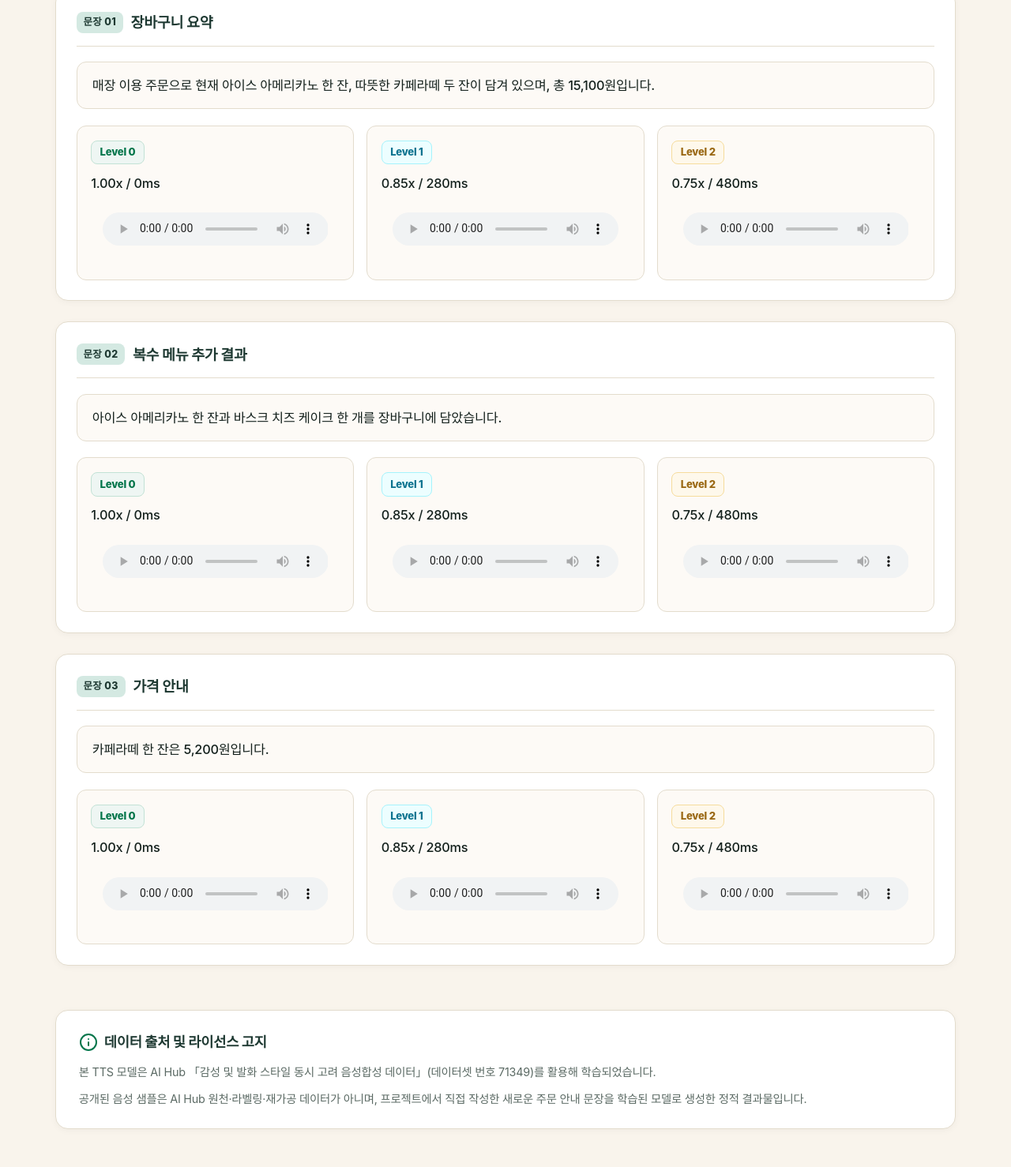
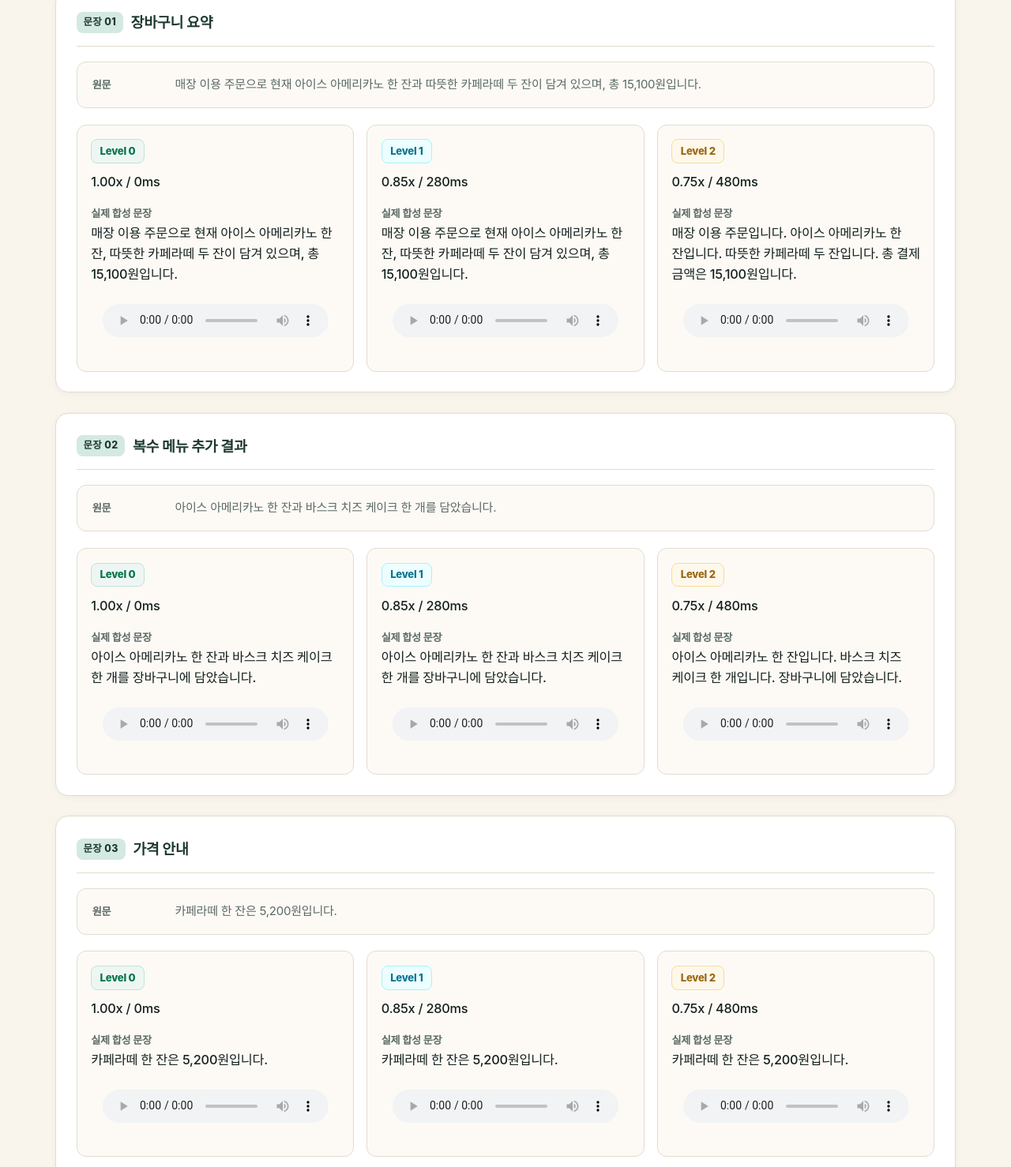
Before and after one commit to nanocode00/tts_showcase, a plain HTML site: page speed-levels.html in a window 1280 px wide. Shown: the part 917-2395 px from the top of the page at 79% size. Drawn offline with Linux system fonts and the light colour scheme; a web font is replaced by a local one.

Commit message:
fix: Adaptive TTS 원문과 실제 발화 비교 반영

```diff
--- a/speed-levels.html
+++ b/speed-levels.html
@@ -136,22 +136,25 @@
       <article class="sample-card">
         <div class="sample-header"><div class="sample-title-group"><span class="case-badge">문장 01</span><h3 class="sample-title">장바구니 요약</h3></div></div>
         <div class="sentence-meta-box">
-          <p class="pane-text" style="margin:0">매장 이용 주문으로 현재 아이스 아메리카노 한 잔, 따뜻한 카페라떼 두 잔이 담겨 있으며, 총 15,100원입니다.</p>
+          <div class="sentence-row"><span class="sentence-label">원문</span><span class="text-original">매장 이용 주문으로 현재 아이스 아메리카노 한 잔과 따뜻한 카페라떼 두 잔이 담겨 있으며, 총 15,100원입니다.</span></div>
         </div>
         <div class="comparison-grid comparison-3col">
           <div class="comparison-pane">
             <div class="pane-header"><span class="pane-model-badge badge-lvl0">Level 0</span></div>
             <p class="pane-text">1.00x / 0ms</p>
+            <p class="pane-text"><span class="sentence-label">실제 합성 문장</span><br>매장 이용 주문으로 현재 아이스 아메리카노 한 잔, 따뜻한 카페라떼 두 잔이 담겨 있으며, 총 15,100원입니다.</p>
             <div class="audio-player-box-compact"><audio controls preload="metadata" src="audio/speed-quantity-price-level-0.wav"></audio></div>
           </div>
           <div class="comparison-pane">
             <div class="pane-header"><span class="pane-model-badge badge-lvl1">Level 1</span></div>
             <p class="pane-text">0.85x / 280ms</p>
+            <p class="pane-text"><span class="sentence-label">실제 합성 문장</span><br>매장 이용 주문으로 현재 아이스 아메리카노 한 잔, 따뜻한 카페라떼 두 잔이 담겨 있으며, 총 15,100원입니다.</p>
             <div class="audio-player-box-compact"><audio controls preload="metadata" src="audio/speed-quantity-price-level-1.wav"></audio></div>
           </div>
           <div class="comparison-pane">
             <div class="pane-header"><span class="pane-model-badge badge-lvl2">Level 2</span></div>
             <p class="pane-text">0.75x / 480ms</p>
+            <p class="pane-text"><span class="sentence-label">실제 합성 문장</span><br>매장 이용 주문입니다. 아이스 아메리카노 한 잔입니다. 따뜻한 카페라떼 두 잔입니다. 총 결제 금액은 15,100원입니다.</p>
             <div class="audio-player-box-compact"><audio controls preload="metadata" src="audio/speed-quantity-price-level-2.wav"></audio></div>
           </div>
         </div>
@@ -160,22 +163,25 @@
       <article class="sample-card">
         <div class="sample-header"><div class="sample-title-group"><span class="case-badge">문장 02</span><h3 class="sample-title">복수 메뉴 추가 결과</h3></div></div>
         <div class="sentence-meta-box">
-          <p class="pane-text" style="margin:0">아이스 아메리카노 한 잔과 바스크 치즈 케이크 한 개를 장바구니에 담았습니다.</p>
+          <div class="sentence-row"><span class="sentence-label">원문</span><span class="text-original">아이스 아메리카노 한 잔과 바스크 치즈 케이크 한 개를 담았습니다.</span></div>
         </div>
         <div class="comparison-grid comparison-3col">
           <div class="comparison-pane">
             <div class="pane-header"><span class="pane-model-badge badge-lvl0">Level 0</span></div>
             <p class="pane-text">1.00x / 0ms</p>
+            <p class="pane-text"><span class="sentence-label">실제 합성 문장</span><br>아이스 아메리카노 한 잔과 바스크 치즈 케이크 한 개를 장바구니에 담았습니다.</p>
             <div class="audio-player-box-compact"><audio controls preload="metadata" src="audio/speed-unit-level-0.wav"></audio></div>
           </div>
           <div class="comparison-pane">
             <div class="pane-header"><span class="pane-model-badge badge-lvl1">Level 1</span></div>
             <p class="pane-text">0.85x / 280ms</p>
+            <p class="pane-text"><span class="sentence-label">실제 합성 문장</span><br>아이스 아메리카노 한 잔과 바스크 치즈 케이크 한 개를 장바구니에 담았습니다.</p>
             <div class="audio-player-box-compact"><audio controls preload="metadata" src="audio/speed-unit-level-1.wav"></audio></div>
           </div>
           <div class="comparison-pane">
             <div class="pane-header"><span class="pane-model-badge badge-lvl2">Level 2</span></div>
             <p class="pane-text">0.75x / 480ms</p>
+            <p class="pane-text"><span class="sentence-label">실제 합성 문장</span><br>아이스 아메리카노 한 잔입니다. 바스크 치즈 케이크 한 개입니다. 장바구니에 담았습니다.</p>
             <div class="audio-player-box-compact"><audio controls preload="metadata" src="audio/speed-unit-level-2.wav"></audio></div>
           </div>
         </div>
@@ -184,22 +190,25 @@
       <article class="sample-card">
         <div class="sample-header"><div class="sample-title-group"><span class="case-badge">문장 03</span><h3 class="sample-title">가격 안내</h3></div></div>
         <div class="sentence-meta-box">
-          <p class="pane-text" style="margin:0">카페라떼 한 잔은 5,200원입니다.</p>
+          <div class="sentence-row"><span class="sentence-label">원문</span><span class="text-original">카페라떼 한 잔은 5,200원입니다.</span></div>
         </div>
         <div class="comparison-grid comparison-3col">
           <div class="comparison-pane">
             <div class="pane-header"><span class="pane-model-badge badge-lvl0">Level 0</span></div>
             <p class="pane-text">1.00x / 0ms</p>
+            <p class="pane-text"><span class="sentence-label">실제 합성 문장</span><br>카페라떼 한 잔은 5,200원입니다.</p>
             <div class="audio-player-box-compact"><audio controls preload="metadata" src="audio/speed-price-level-0.wav"></audio></div>
           </div>
           <div class="comparison-pane">
             <div class="pane-header"><span class="pane-model-badge badge-lvl1">Level 1</span></div>
             <p class="pane-text">0.85x / 280ms</p>
+            <p class="pane-text"><span class="sentence-label">실제 합성 문장</span><br>카페라떼 한 잔은 5,200원입니다.</p>
             <div class="audio-player-box-compact"><audio controls preload="metadata" src="audio/speed-price-level-1.wav"></audio></div>
           </div>
           <div class="comparison-pane">
             <div class="pane-header"><span class="pane-model-badge badge-lvl2">Level 2</span></div>
             <p class="pane-text">0.75x / 480ms</p>
+            <p class="pane-text"><span class="sentence-label">실제 합성 문장</span><br>카페라떼 한 잔은 5,200원입니다.</p>
             <div class="audio-player-box-compact"><audio controls preload="metadata" src="audio/speed-price-level-2.wav"></audio></div>
           </div>
         </div>
```
